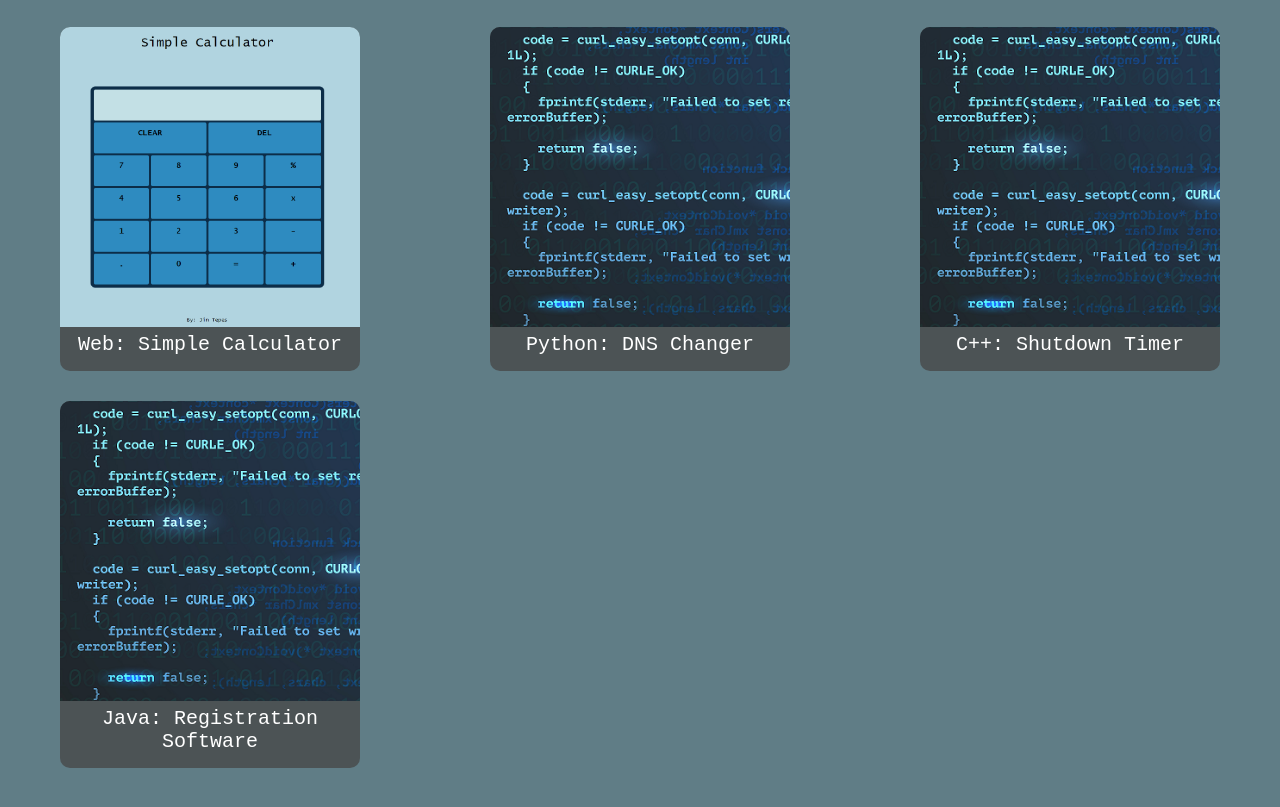
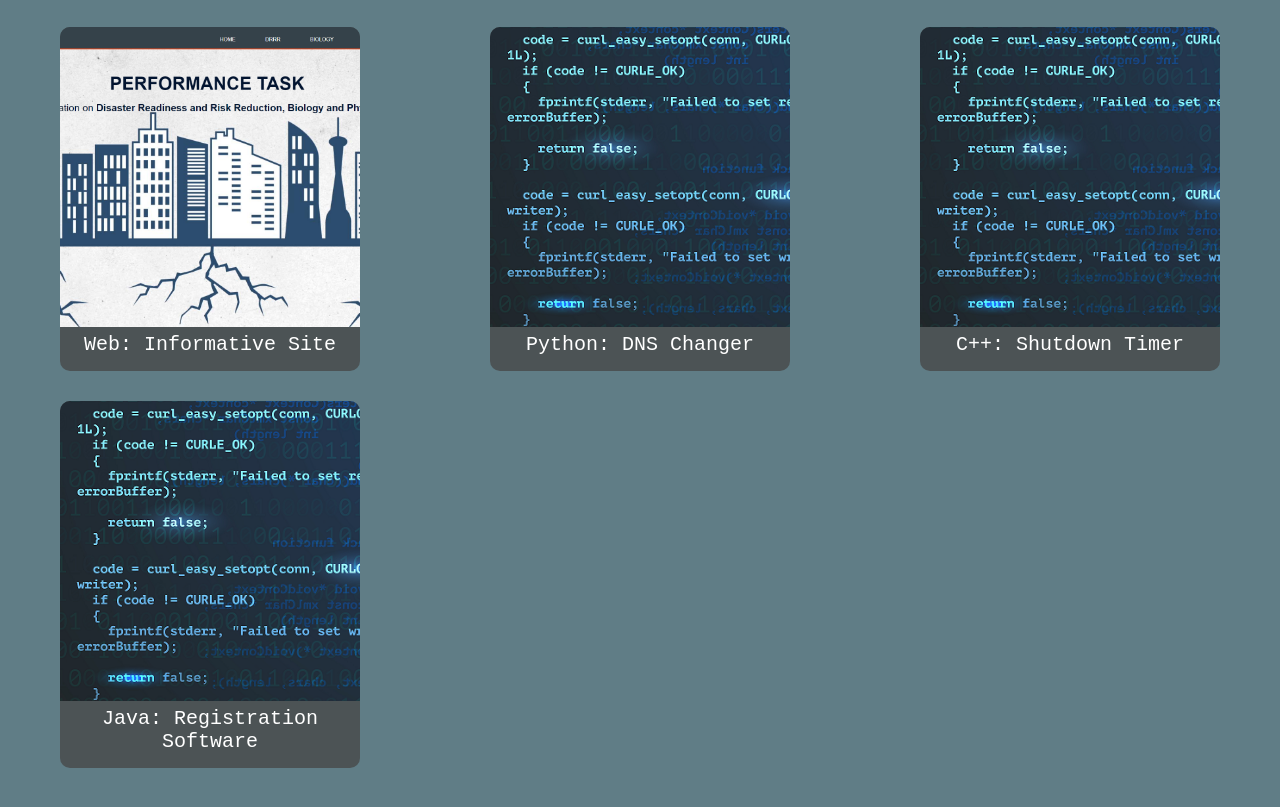
Before and after one commit to JinTepes/MyProfile, a plain HTML site: page index.html in a window 1280 px wide. Shown: the part 1573-2380 px from the top of the page. Drawn offline with Linux system fonts and the light colour scheme.

```diff
--- a/index.html
+++ b/index.html
@@ -62,9 +62,9 @@
                         </a>
                     </div>
                     <div class="workItem">
-                        <a href="https://jintepes.github.io/calculator/" target="_blank">
-                            <img src="./images/Simple-Calculator.png" alt="Simple Calculator image">
-                            <p>Web: Simple Calculator</p>
+                        <a href="https://jintepes.github.io/Saiky-Site/" target="_blank">
+                            <img src="./images/Informative-site.png" alt="Informative Site image">
+                            <p>Web: Informative Site</p>
                         </a>
                     </div>
                     <div class="workItem">
```
